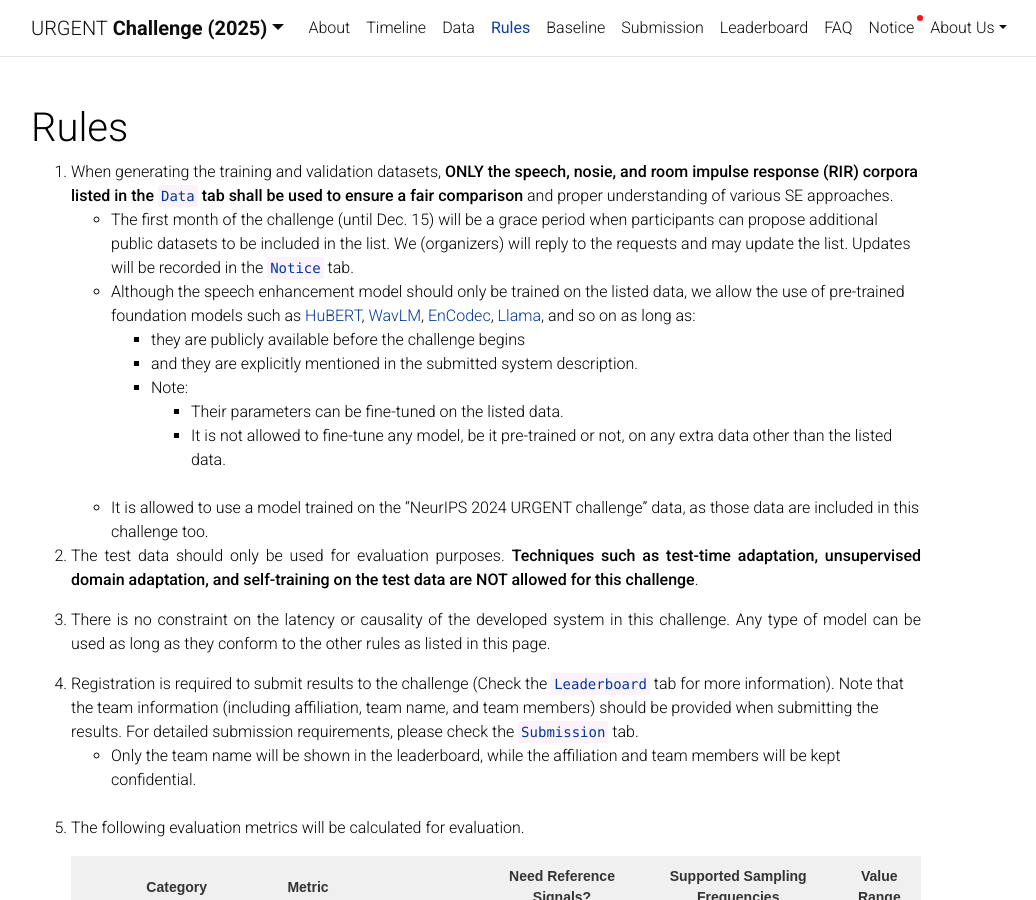
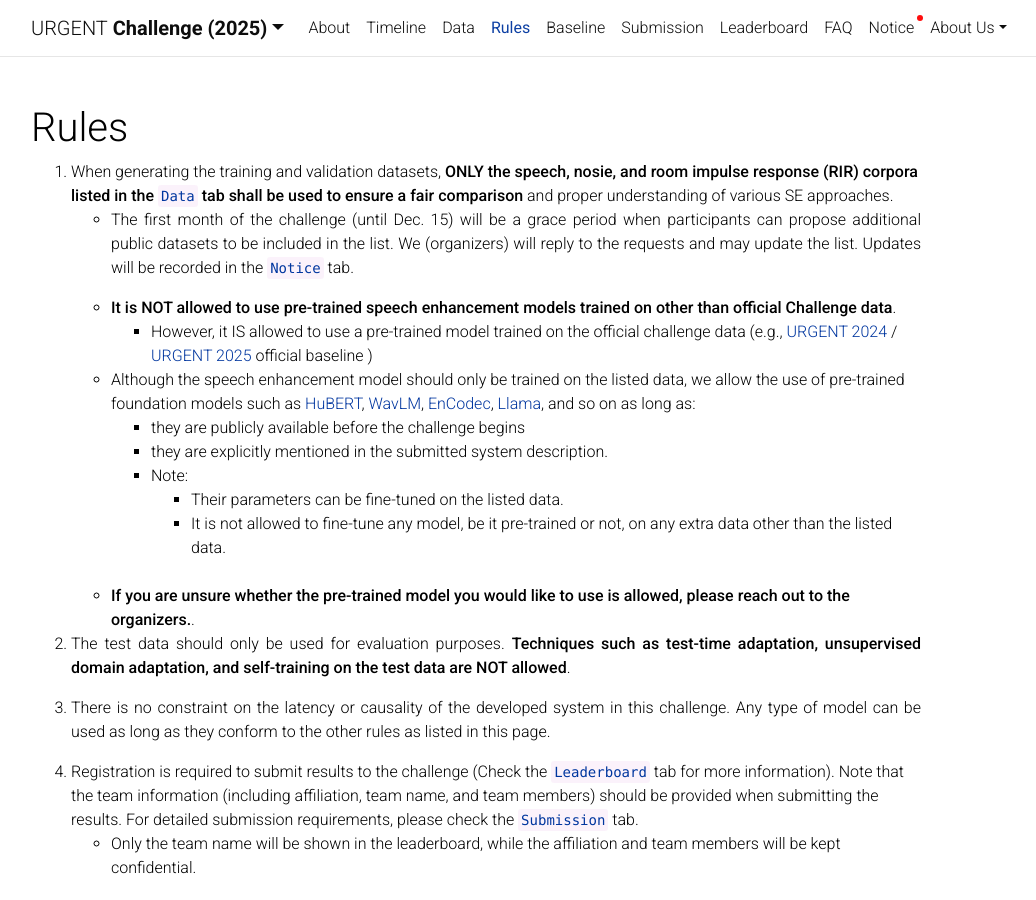
Before and after one commit to urgent-challenge/urgent2025, a Jekyll site: the page built from _pages/rules.md, in a window 1280 px wide and 900 px high. Shown: the whole window, without its empty margins (164-1200 px from the left). Built offline with Jekyll 4.4.1, drawn with Linux system fonts in a browser that asks for light colours; comment, search, counter and statistics services are not loaded; a style sheet for code colours, icons or effects is not loaded.

Commit message:
pretrained SE model allowance

```diff
--- a/_pages/rules.md
+++ b/_pages/rules.md
@@ -11,16 +11,21 @@ bibliography: rules.bib
 
 1. When generating the training and validation datasets, **ONLY the speech, nosie, and room impulse response (RIR) corpora listed in the [`Data`](/urgent2025/data) tab shall be used to ensure a fair comparison** and proper understanding of various SE approaches.
     * The first month of the challenge (until Dec. 15) will be a grace period when participants can propose additional public datasets to be included in the list. We (organizers) will reply to the requests and may update the list. Updates will be recorded in the [`Notice`](/urgent2025/notice) tab.
+
+    * **It is NOT allowed to use pre-trained speech enhancement models trained on other than official Challenge data**.
+      * However, it IS allowed to use a pre-trained model trained on the official challenge data (e.g., [URGENT 2024](https://huggingface.co/wyz/tfgridnet_for_urgent24) / [URGENT 2025](https://huggingface.co/kohei0209/tfgridnet_urgent25) official baseline )
+
     * Although the speech enhancement model should only be trained on the listed data, we allow the use of pre-trained foundation models such as [HuBERT](https://github.com/facebookresearch/fairseq/blob/main/examples/hubert/README.md), [WavLM](https://github.com/microsoft/unilm/blob/master/wavlm/README.md), [EnCodec](https://github.com/facebookresearch/encodec), [Llama](https://llama.meta.com/llama-downloads/), and so on as long as:
         * they are publicly available before the challenge begins
-        * and they are explicitly mentioned in the submitted system description.
+        * they are explicitly mentioned in the submitted system description.
         * Note:
             * Their parameters can be fine-tuned on the listed data.
             * It is not allowed to fine-tune any model, be it pre-trained or not, on any extra data other than the listed data.<br/><br/>
-    * It is allowed to use a model trained on the "NeurIPS 2024 URGENT challenge" data, as those data are included in this challenge too.
+
+    * **If you are unsure whether the pre-trained model you would like to use is allowed, please reach out to the organizers.**.
 
 
-2. The test data should only be used for evaluation purposes. **Techniques such as test-time adaptation, unsupervised domain adaptation, and self-training on the test data are NOT allowed for this challenge**.
+2. The test data should only be used for evaluation purposes. **Techniques such as test-time adaptation, unsupervised domain adaptation, and self-training on the test data are NOT allowed**.
 
 
 3. There is no constraint on the latency or causality of the developed system in this challenge. Any type of model can be used as long as they conform to the other rules as listed in this page.
```
Also changed, not shown: _pages/notice.md (+4 -2 lines).
